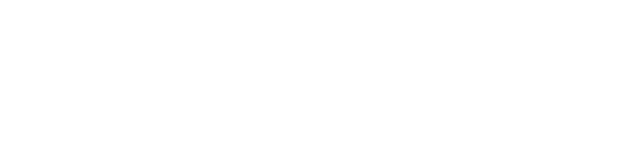
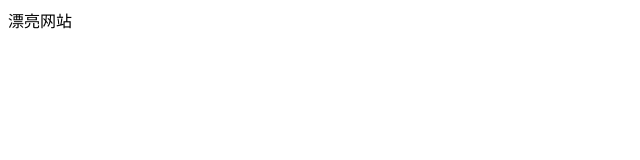
Before and after one commit to fwz975/fwz975.github.io, a plain HTML site: page index.html in a window 1280 px wide. Shown: the whole page, without its empty margins (0-640 px from the left). Drawn offline with Linux system fonts and the light colour scheme.

Commit message:
漂亮网站

```diff
--- a/index.html
+++ b/index.html
@@ -7,6 +7,6 @@
     <title>标题</title>
 </head>
 <body>
-
+    漂亮网站
 </body>
 </html>
```
